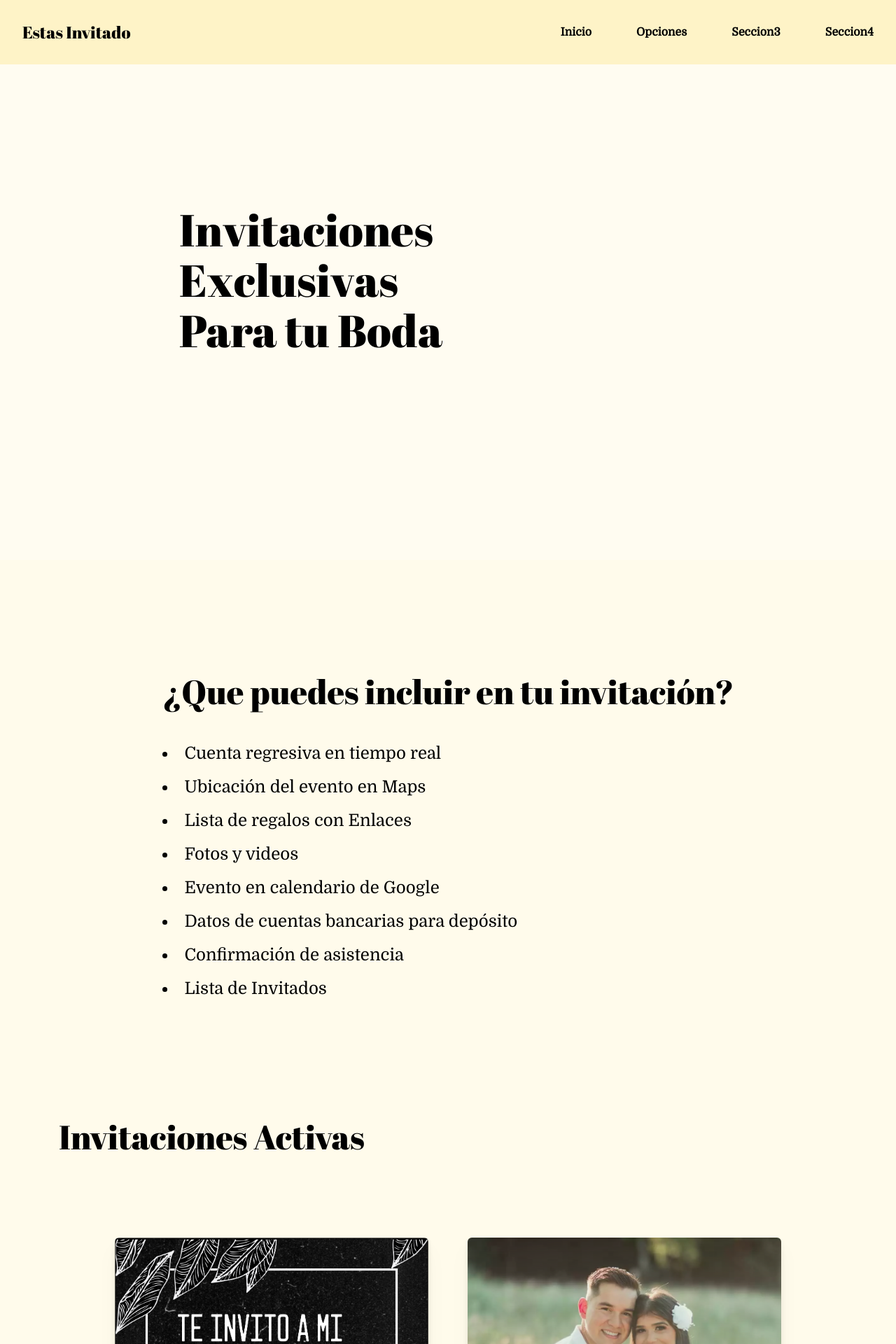
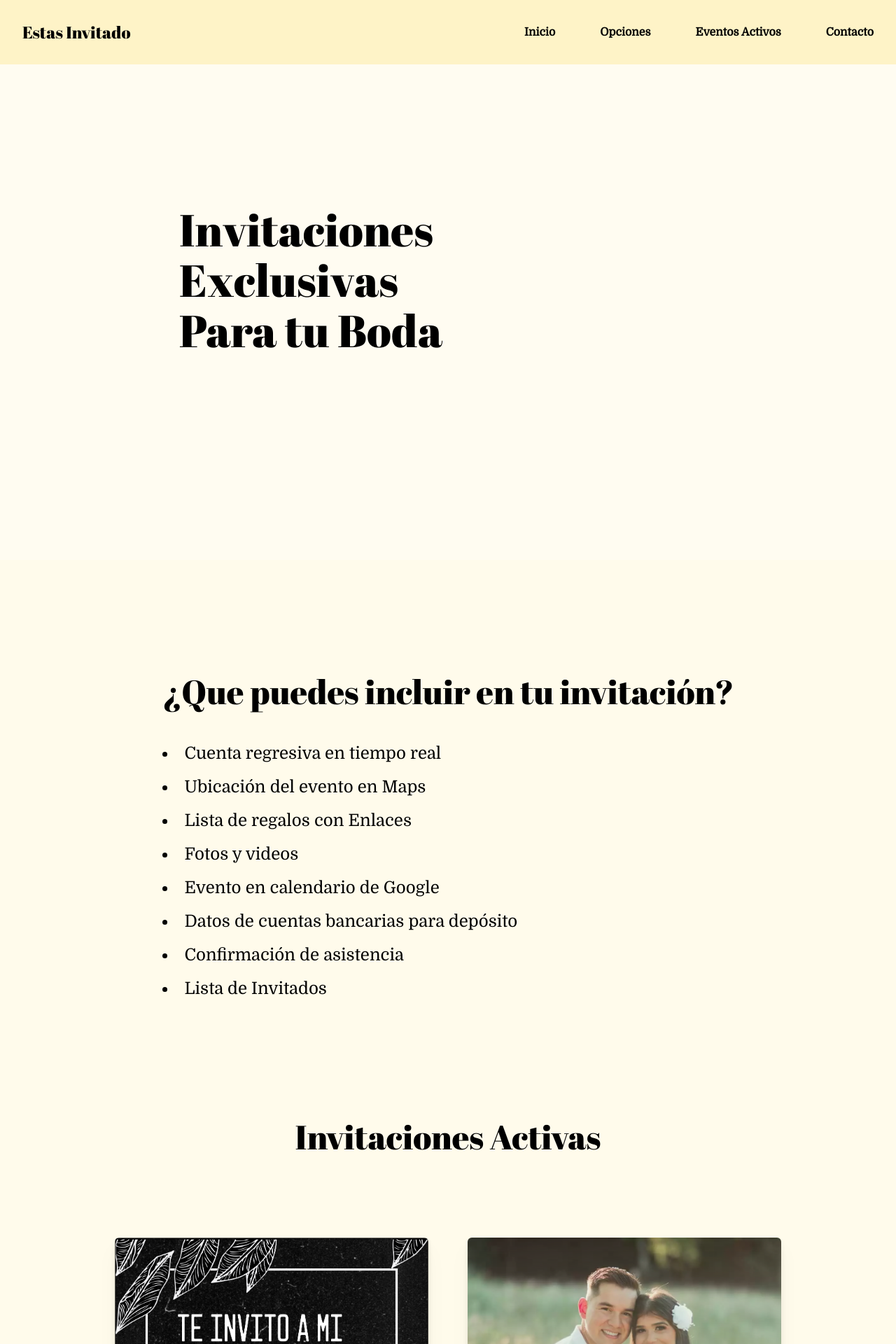
Before and after one commit to brihanPenayo/invitaciones-landing, a React (Vite) app: page / in a window 1280 px wide. Shown: the top 1920 px of the page at 70% size. Built offline with nearby package versions, Linux system fonts and the light colour scheme.

Commit message:
adding transitions and fixing buttons

```diff
--- a/components/Header/Header.jsx
+++ b/components/Header/Header.jsx
@@ -10,8 +10,8 @@ export const Header = () => {
                 <div class="hidden lg:flex lg:flex-1 lg:justify-end gap-[4rem]">
                     <a href="#" class="-mx-3 block rounded-lg px-3 py-2 text-base font-semibold font-body leading-7 hover:bg-amber-200">Inicio</a>
                     <a href="#opciones" class="-mx-3 block rounded-lg px-3 py-2 text-base font-semibold font-body leading-7 hover:bg-amber-200">Opciones</a>
-                    <a href="#" class="-mx-3 block rounded-lg px-3 py-2 text-base font-semibold font-body leading-7 hover:bg-amber-200">Seccion3</a>
-                    <a href="#" class="-mx-3 block rounded-lg px-3 py-2 text-base font-semibold font-body leading-7 hover:bg-amber-200">Seccion4</a>
+                    <a href="#activeEvents" class="-mx-3 block rounded-lg px-3 py-2 text-base font-semibold font-body leading-7 hover:bg-amber-200">Eventos Activos</a>
+                    <a href="#" class="-mx-3 block rounded-lg px-3 py-2 text-base font-semibold font-body leading-7 hover:bg-amber-200">Contacto</a>
                 </div>
             </nav>
         </header>
--- a/pages/ActiveEvents.jsx
+++ b/pages/ActiveEvents.jsx
@@ -1,16 +1,22 @@
 import React from 'react'
+import { Fade } from 'react-reveal'
 
 const ActiveEvents = () => {
     return (
-        <section id='seccion3' className='w-full relative bg-amber-50 min-h-screen grid place-items-left place-content-center'>
-            <h1 className='font-display mb-10 text-5xl'>Invitaciones Activas</h1>
+        <section id='activeEvents' className='w-full relative bg-amber-50 min-h-screen grid place-items-left place-content-center'>
+            <h1 className='font-display mb-10 grid place-items-center text-5xl'>Invitaciones Activas</h1>
             <div className='p-20 grid gap-14 grid-cols-2'>
+                <Fade >
                 <a href='/carlos'>
-                    <img className='w-full max-w-md rounded-md drop-shadow-xl hover:scale-110' src='assets/active-invitations/15Carlos.png'/>
+                    <img className='w-full max-w-md rounded-md drop-shadow-xl transition-transform ease-in-out duration-200 hover:scale-105' src='assets/active-invitations/15Carlos.png'/>
                 </a>
-                <a href='/AnaliaDanilo'>
-                    <img className='w-full max-w-md rounded-md drop-shadow-xl hover:scale-110' src='assets/active-invitations/Analia&Danilo.png'/>
+                </Fade>
+                <Fade>
+
+                <a href='https://bodas.coding-py.com/AnaliaDanilo'>
+                    <img className='w-full max-w-md rounded-md drop-shadow-xl transition-transform ease-in-out duration-200 hover:scale-105' src='assets/active-invitations/Analia&Danilo.png'/>
                 </a>
+                </Fade>
             </div>
         </section>
     )
```
